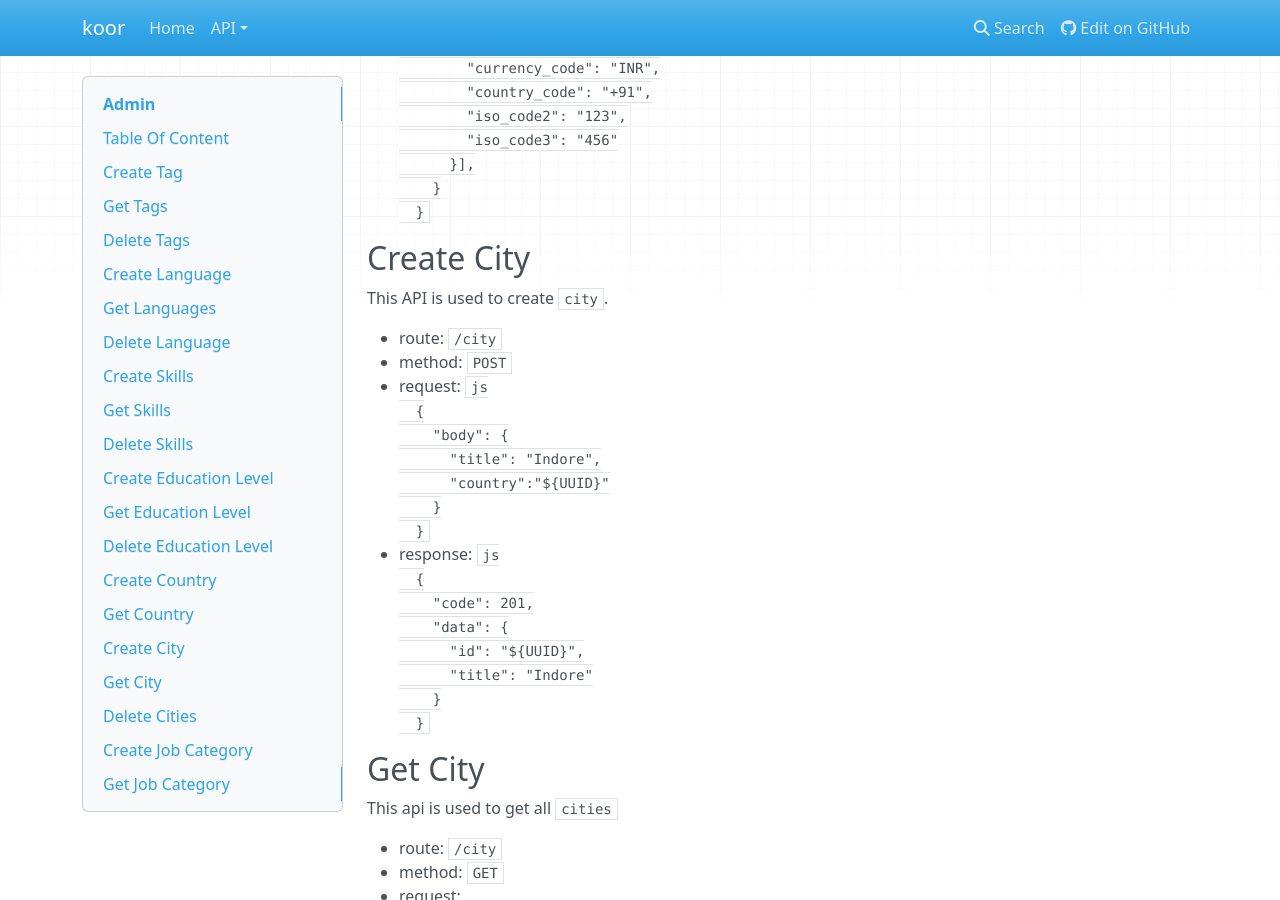
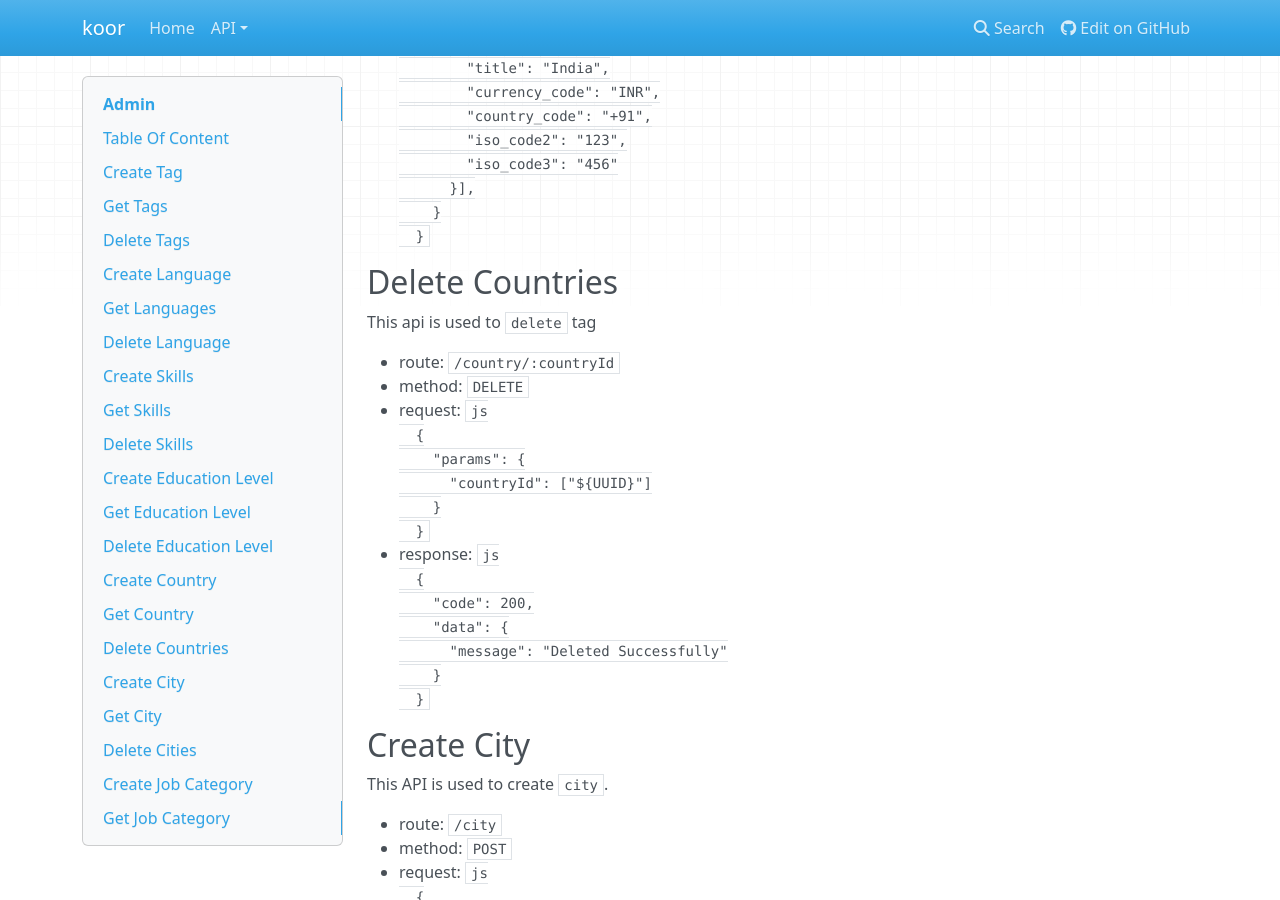
Before and after one commit to digimonkt/koor-backend, an MkDocs documentation site: the page built from docs/admin/admin.md, in a window 1280 px wide and 900 px high, scrolled down 7663 px. Built offline with MkDocs 1.6.1, drawn with Linux system fonts in a browser that asks for light colours; nearby versions of some CDN libraries.

Commit message:
#70 - modify admin.md doc for delete country

````diff
--- a/docs/admin/admin.md
+++ b/docs/admin/admin.md
@@ -26,6 +26,7 @@
   - [Delete Education Level](#delete-education-level)
   - [Create Country](#create-country)
   - [Get Country](#get-country)
+  - [Delete Countries](#delete-countries)
   - [Create City](#create-city)
   - [Get City](#get-city)
   - [Delete Cities](#delete-cities)
@@ -450,6 +451,31 @@ This api is used to get all `countries`
   }
   ```
 
+
+## Delete Countries
+
+This api is used to `delete` tag
+
+- route: `/country/:countryId`
+- method: `DELETE`
+- request:
+  ```js
+  {
+    "params": {
+      "countryId": ["${UUID}"]
+    }
+  }
+  ```
+- response:
+  ```js
+  {
+    "code": 200,
+    "data": {
+      "message": "Deleted Successfully"
+    }
+  }
+  ```
+
 ## Create City
 
 This API is used to create `city`.
````
